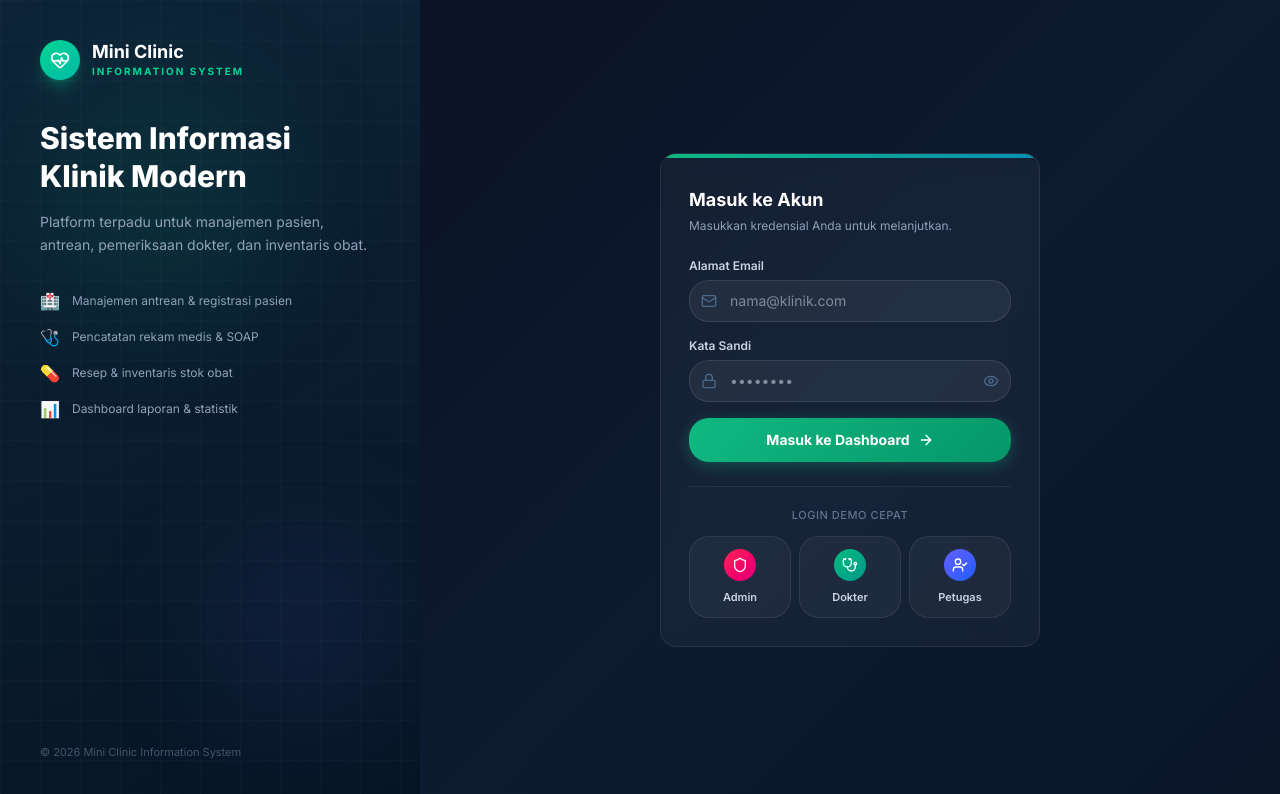
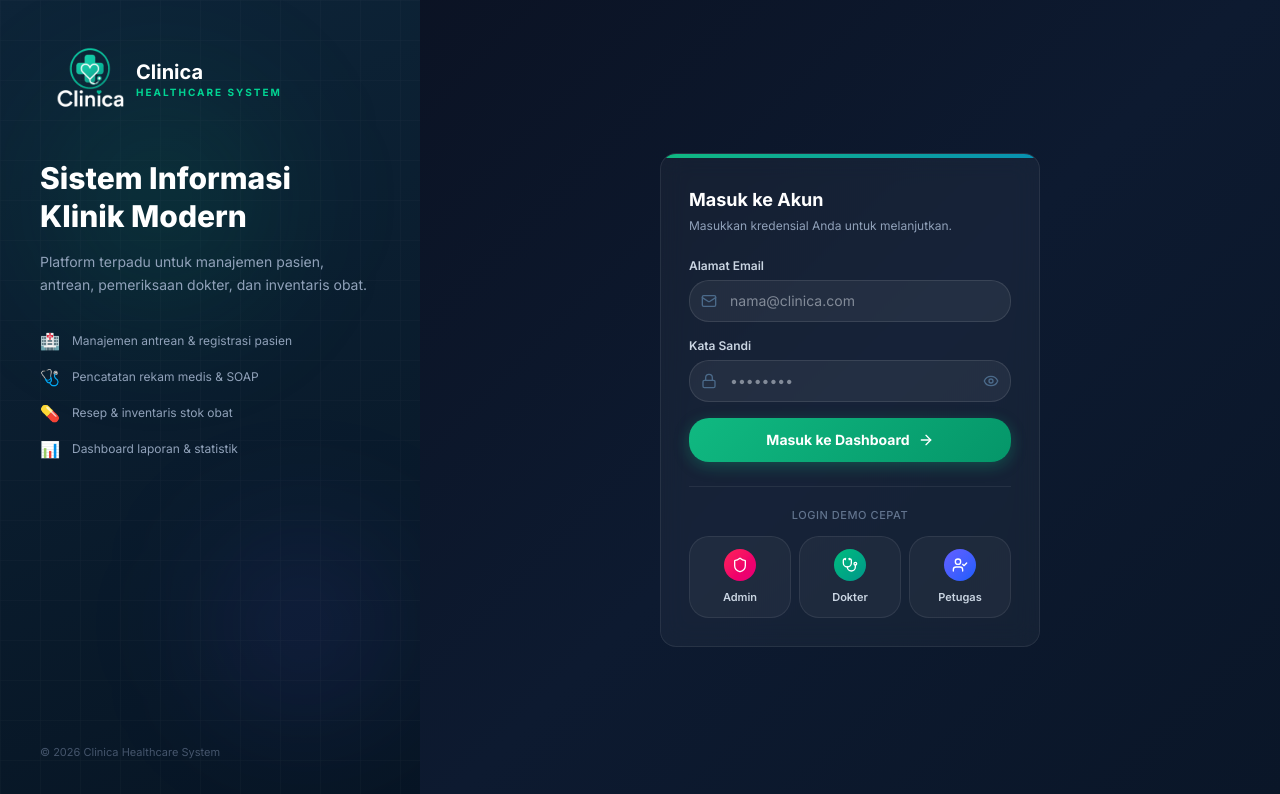
Before and after one commit to rizallfrm/Mini-Clinic-Apps, a React (Vite) app in the folder frontend/: page /login in a window 1280 px wide. Shown: the top 794 px of the page. Built offline with nearby package versions, Linux system fonts and the light colour scheme.

Commit message:
refactor: simplify login management logic

```diff
--- a/frontend/src/pages/LoginPage.jsx
+++ b/frontend/src/pages/LoginPage.jsx
@@ -67,13 +67,11 @@ const LoginPage = () => {
 
         {/* Brand top */}
         <div className="relative z-10">
-          <div className="flex items-center gap-3 mb-10">
-            <div className="w-10 h-10 rounded-xl bg-gradient-to-br from-emerald-400 to-teal-500 flex items-center justify-center shadow-lg shadow-emerald-500/30">
-              <HeartPulse className="w-5 h-5 text-white" />
-            </div>
+          <div className="flex items-center gap-4 mb-10">
+            <img src="/logo.png" alt="Clinica Logo" className="w-20 h-20 object-contain scale-125 origin-left" />
             <div>
-              <div className="text-white font-bold text-lg leading-tight">Mini Clinic</div>
-              <div className="text-emerald-400 text-[10px] font-bold tracking-[0.2em] uppercase">Information System</div>
+              <div className="text-white font-bold text-xl leading-tight">Clinica</div>
+              <div className="text-emerald-400 text-[10px] font-bold tracking-[0.2em] uppercase">Healthcare System</div>
             </div>
           </div>
 
@@ -102,7 +100,7 @@ const LoginPage = () => {
 
         {/* Footer */}
         <p className="relative z-10 text-[11px] text-slate-600">
-          &copy; {new Date().getFullYear()} Mini Clinic Information System
+          &copy; {new Date().getFullYear()} Clinica Healthcare System
         </p>
       </div>
 
@@ -110,12 +108,10 @@ const LoginPage = () => {
       <div className="flex-1 flex items-center justify-center p-6">
         <div className="w-full max-w-[380px]">
           {/* Mobile brand */}
-          <div className="text-center mb-8 lg:hidden">
-            <div className="inline-flex items-center justify-center w-14 h-14 rounded-2xl bg-gradient-to-br from-emerald-400 to-teal-500 shadow-xl shadow-emerald-500/25 mb-3">
-              <HeartPulse className="w-7 h-7 text-white animate-pulse-gentle" />
-            </div>
-            <h1 className="text-2xl font-extrabold text-white">Mini Clinic</h1>
-            <p className="text-emerald-400 text-[10px] font-bold tracking-[0.2em] uppercase mt-0.5">Information System</p>
+          <div className="text-center mb-10 lg:hidden flex flex-col items-center">
+            <img src="/logo.png" alt="Clinica Logo" className="w-28 h-28 object-contain mb-2 scale-110" />
+            <h1 className="text-3xl font-extrabold text-white">Clinica</h1>
+            <p className="text-emerald-400 text-[10px] font-bold tracking-[0.2em] uppercase mt-0.5">Healthcare System</p>
           </div>
 
           {/* Session expired */}
@@ -163,7 +159,7 @@ const LoginPage = () => {
                       required
                       value={email}
                       onChange={e => setEmail(e.target.value)}
-                      placeholder="nama@klinik.com"
+                      placeholder="nama@clinica.com"
                       autoComplete="email"
                       className="w-full pl-10 pr-4 py-2.5 rounded-xl text-sm outline-none transition"
                       style={{
@@ -242,7 +238,7 @@ const LoginPage = () => {
                 <p className="text-center text-[11px] text-slate-500 mb-3 font-medium uppercase tracking-wider">
                   Login Demo Cepat
                 </p>
-                <div className="grid grid-cols-3 gap-2">
+                <div className="grid grid-cols-1 sm:grid-cols-3 gap-2">
                   {DEMO_ACCOUNTS.map(acc => {
                     const Icon = acc.icon;
                     return (
```
